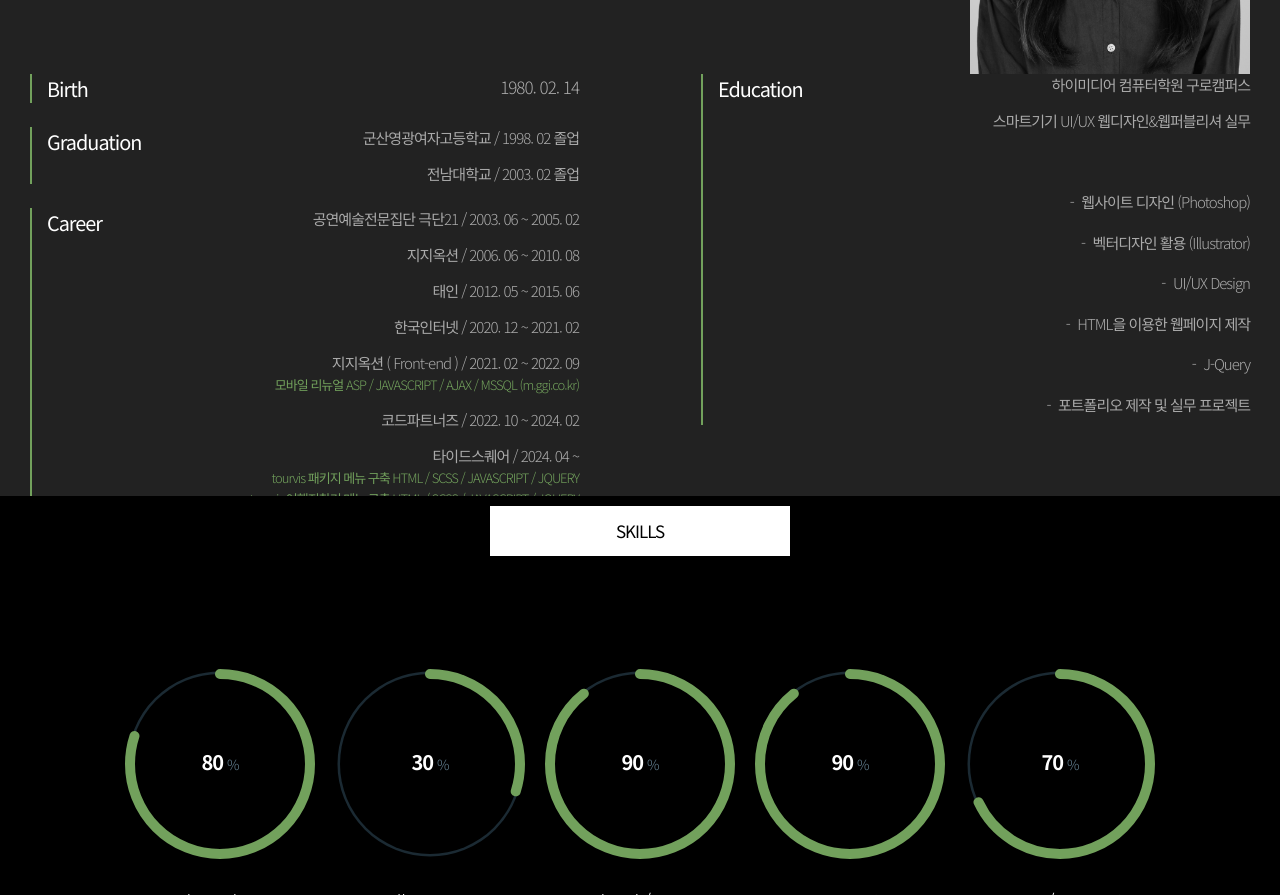
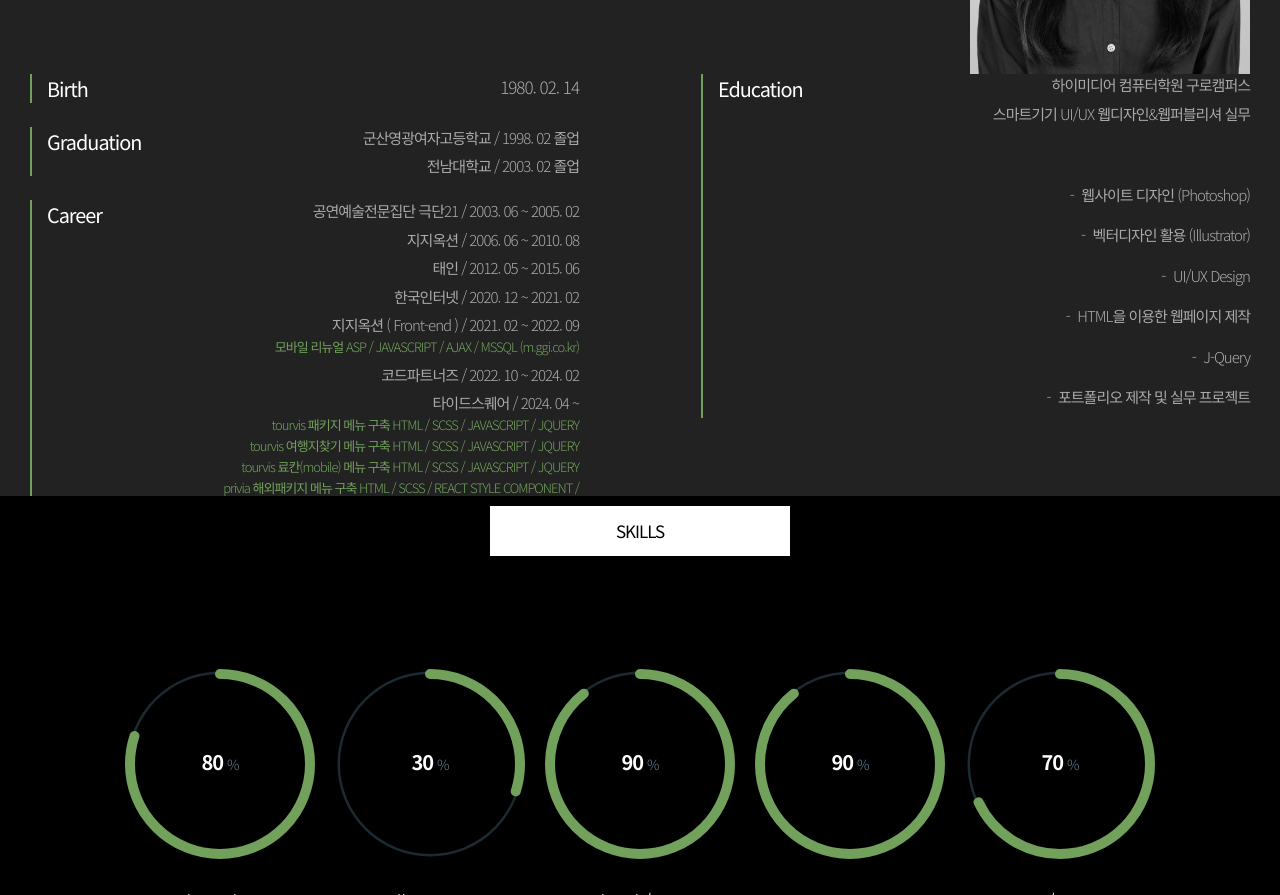
Before and after one commit to haegih3/resume, a plain HTML site: page index.html in a window 1280 px wide. Shown: the part 1104-1999 px from the top of the page. Drawn offline with Linux system fonts and the light colour scheme; a web font is replaced by a local one.

Commit message:
Update resume.css

```diff
--- a/css/resume.css
+++ b/css/resume.css
@@ -276,7 +276,7 @@ figure img {display: block; width: 100%;}
 }
 #info .infoTxt .ddInner p {
 	font-size: 1.5rem;
-  padding-top: 1em;
+  padding-top: .5em;
 }
 #info .infoTxt .ddInner p:first-child {
   padding-top: 0;
```
